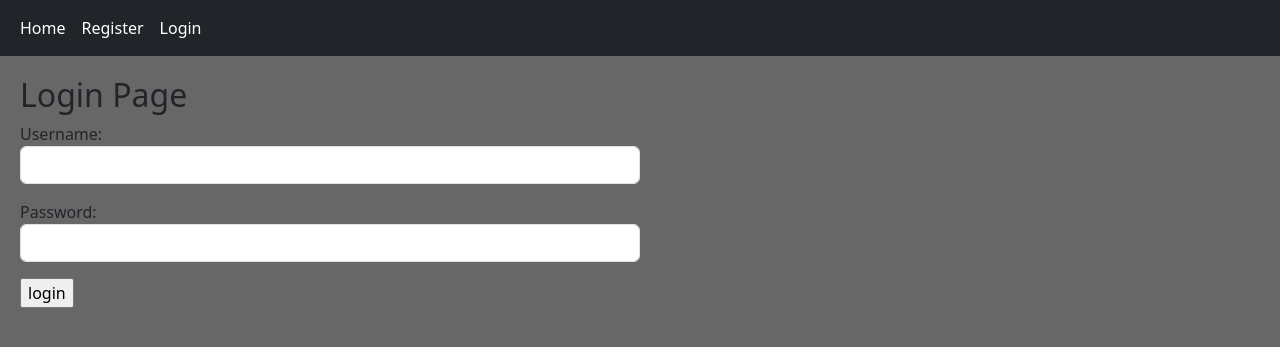
After one commit to mohammad-ahmadi82/Social-Network, a Django app: page /account/login/ in a window 1280 px wide. The commit adds this page. Shown: the top 347 px of the page. Run offline with Django 4.2, Linux system fonts and the light colour scheme.

Commit message:
11 lazy request

```diff
--- a/Social/account/forms.py
+++ b/Social/account/forms.py
@@ -5,7 +5,9 @@ from django.core.exceptions     import ValidationError
 class UserRegistrationForm(forms.Form):
     username    = forms.CharField(widget=forms.TextInput(attrs={'class':'form-control'}))
     email       = forms.EmailField(widget=forms.EmailInput(attrs={'class':'form-control'}))
-    password    = forms.CharField(widget=forms.PasswordInput(attrs={'class':'form-control'}))
+    password1    = forms.CharField(label ='password',       widget=forms.PasswordInput(attrs={'class':'form-control'}))
+    password2    = forms.CharField(label='confirm password',widget=forms.PasswordInput(attrs={'class':'form-control'}))
+
 
     def clean_email(self):
         email   = self.cleaned_data['email']
@@ -19,3 +21,15 @@ class UserRegistrationForm(forms.Form):
         user        = User.objects.filter(username=username).exists()
         if user:
             raise ValidationError('this username exist . ')
+        return username
+
+    def clean(self):
+        cd = super().clean()
+        p1 = cd.get('password1')
+        p2 = cd.get('password2')
+        if p1 and p2 and p1 != p2 :
+            raise ValidationError('passwords dosent match')
+
+class UserLoginForm(forms.Form):
+    username    = forms.CharField(widget=forms.TextInput(attrs={'class':'form-control'}))
+    password    = forms.CharField(widget=forms.PasswordInput(attrs={'class':'form-control'}))
--- /dev/null
+++ b/Social/account/templates/account/login.html
@@ -0,0 +1,17 @@
+{% extends 'base.html' %}
+
+
+
+{% block content %}
+
+<h2>
+    Login Page
+</h2>
+
+<form action="" method="post" class="col-md-6" novalidate> {% csrf_token %}
+
+    {{ form.as_p }}
+<input type="submit" value="login">
+</form>
+
+{% endblock content %}
--- a/Social/account/urls.py
+++ b/Social/account/urls.py
@@ -5,5 +5,7 @@ from .              import views
 app_name = 'account'
 
 urlpatterns = [
-    path('register/', views.RegisterView.as_view(), name='register')
+    path('register/',   views.UserRegisterView.as_view(),   name='register'),
+    path('login/',      views.UserLoginView.as_view(),      name='login'),
+    path('logout/',     views.UserLogoutView.as_view(),     name='logout'),
 ]
--- a/Social/account/views.py
+++ b/Social/account/views.py
@@ -1,10 +1,11 @@
 from django.shortcuts           import render, redirect
 from django.views               import View
-from .forms                     import UserRegistrationForm
+from .forms                     import UserRegistrationForm, UserLoginForm
 from django.contrib.auth.models import User
 from django.contrib             import messages
+from django.contrib.auth        import  authenticate, login, logout
 
-class RegisterView(View):
+class UserRegisterView(View):
     form_class  = UserRegistrationForm
     template_name   = 'account/register.html'
     def get(self, request):
@@ -15,7 +16,33 @@ class RegisterView(View):
         form = self.form_class(request.POST)
         if form.is_valid():
             cd = form.cleaned_data
-            User.objects.create_user(cd['username'], cd['email'], cd['password'])
+            User.objects.create_user(cd['username'], cd['email'], cd['password1'])
             messages.success(request, 'User created successfully', 'success')
             return redirect('home:home')
         return render(request, self.template_name, {'form': form})
+
+class UserLoginView(View):
+    form_class  = UserLoginForm
+    template_name   = 'account/login.html'
+    def get(self, request):
+        form = self.form_class()
+        return render(request, self.template_name,  {'form': form})
+
+    def post(self, request):
+        form = self.form_class(request.POST)
+        if form.is_valid():
+            cd = form.cleaned_data
+            user = authenticate(request, username=cd['username'], password=cd['password'])
+            if user is not None:
+                login(request, user)
+                messages.success(request, 'you logged in successfully', 'success')
+                return redirect('home:home')
+            messages.error(request, 'your username or password is wrong', 'warning')
+        return render(request, self.template_name,  {'form': form})
+
+
+class UserLogoutView(View):
+    def get(self, request):
+        logout(request)
+        messages.error(request, 'you logged out', 'danger')
+        return redirect('home:home')
--- a/Social/templates/include/navbar.html
+++ b/Social/templates/include/navbar.html
@@ -2,8 +2,20 @@
     <div class="container-fluid">
         <ul class="navbar-nav">
           <li class="nav-item">
-            <a class="nav-link active" aria-current="page" href="{% url 'home:home' %}">Home</a>
+            <a class="nav-link active" href="{% url 'home:home' %}">Home</a>
           </li>
+          {% if request.user.is_authenticated %}
+          <li class="nav-item">
+            <a class="nav-link active" href="{% url 'account:logout' %}">logout</a>
+          </li>
+          {% else %}
+          <li class="nav-item">
+            <a class="nav-link active"  href="{% url 'account:register' %}">Register</a>
+          </li>
+          <li class="nav-item">
+            <a class="nav-link active"  href="{% url 'account:login' %}">Login</a>
+          </li>
+          {% endif %}
         </ul>
     </div>
   </nav>
```
Also changed, not shown: Social/db.sqlite3.
